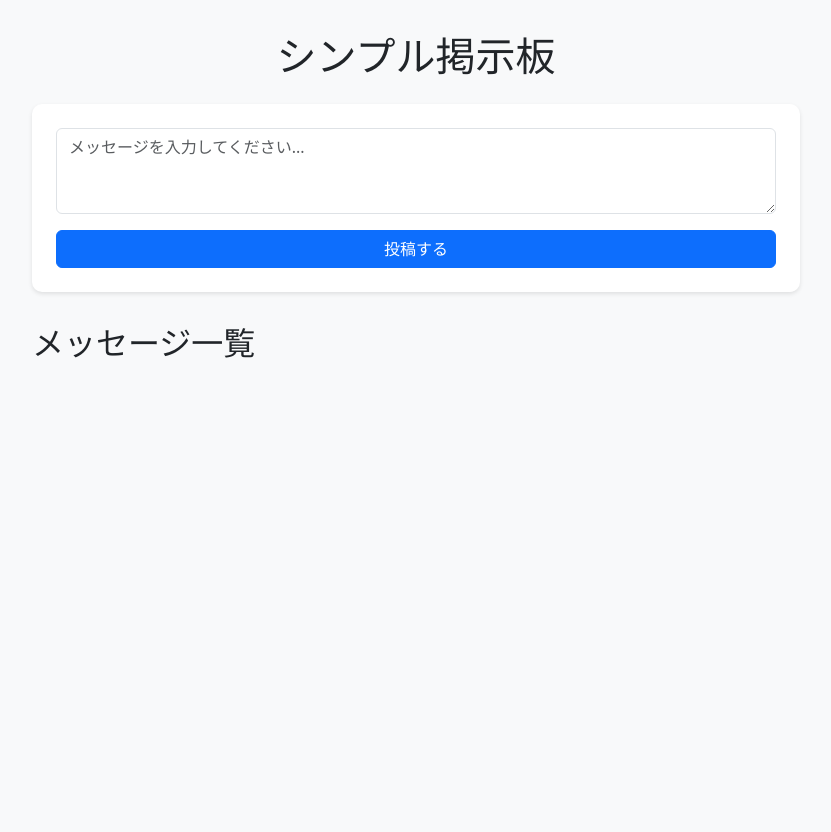
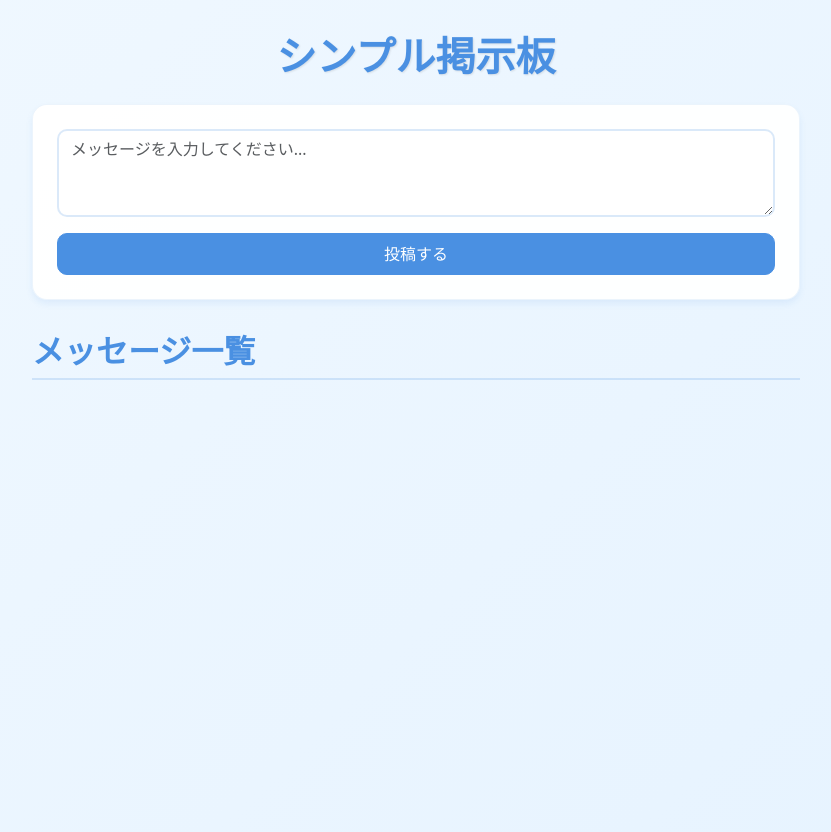
Before and after one commit to jn-nice2h/cicd, a PHP site: page / in a window 1280 px wide. Shown: the whole page, without its empty margins (224-1055 px from the left). Before the commit the page ends 358 px from the top, so only its background shows below. Run offline with PHP 8.4, Linux system fonts and the light colour scheme.

Commit message:
水色ベースのデザインに変更

```diff
--- a/index.php
+++ b/index.php
@@ -25,40 +25,78 @@ if ($_POST['message'] ?? false) {
     <!-- Bootstrap CSS -->
     <link href="https://cdn.jsdelivr.net/npm/bootstrap@5.3.0/dist/css/bootstrap.min.css" rel="stylesheet">
     <style>
-        * {
-            margin: 0;
-            padding: 0;
-            box-sizing: border-box;
+        :root {
+            --primary-blue: #4a90e2;
+            --light-blue: #f0f8ff;
+            --accent-blue: #2c7be5;
         }
-
         body {
-            background-color: #f8f9fa;
-            color: #212529;
+            background: linear-gradient(135deg, var(--light-blue) 0%, #e6f3ff 100%);
+            color: #2c3e50;
+            min-height: 100vh;
         }
         .message-board {
             max-width: 800px;
             margin: 2rem auto;
             padding: 0 1rem;
         }
+        .board-title {
+            color: var(--primary-blue);
+            font-weight: 600;
+            text-shadow: 1px 1px 2px rgba(0,0,0,0.1);
+        }
         .message-card {
-            background: white;
-            border-radius: 10px;
-            box-shadow: 0 2px 4px rgba(0,0,0,0.1);
-            padding: 1rem;
+            background: rgba(255, 255, 255, 0.9);
+            border-radius: 15px;
+            box-shadow: 0 4px 6px rgba(74, 144, 226, 0.1);
+            padding: 1.25rem;
             margin-bottom: 1rem;
+            border: 1px solid rgba(74, 144, 226, 0.1);
+            transition: transform 0.2s ease;
+        }
+        .message-card:hover {
+            transform: translateY(-2px);
+            box-shadow: 0 6px 12px rgba(74, 144, 226, 0.15);
         }
         .message-time {
-            color: #6c757d;
+            color: var(--primary-blue);
             font-size: 0.9rem;
+            font-weight: 500;
         }
         .form-container {
-            background: white;
-            border-radius: 10px;
-            box-shadow: 0 2px 4px rgba(0,0,0,0.1);
+            background: rgba(255, 255, 255, 0.95);
+            border-radius: 15px;
+            box-shadow: 0 4px 6px rgba(74, 144, 226, 0.1);
             padding: 1.5rem;
             margin-bottom: 2rem;
+            border: 1px solid rgba(74, 144, 226, 0.1);
+        }
+        .form-control {
+            border: 2px solid rgba(74, 144, 226, 0.2);
+            border-radius: 10px;
+            transition: all 0.3s ease;
+        }
+        .form-control:focus {
+            border-color: var(--primary-blue);
+            box-shadow: 0 0 0 0.2rem rgba(74, 144, 226, 0.25);
+        }
+        .btn-primary {
+            background-color: var(--primary-blue);
+            border-color: var(--primary-blue);
+            border-radius: 10px;
+            padding: 0.5rem 2rem;
+            font-weight: 500;
+            transition: all 0.3s ease;
+        }
+        .btn-primary:hover {
+            background-color: var(--accent-blue);
+            border-color: var(--accent-blue);
+            transform: translateY(-1px);
         }
         .success-message {
+            background-color: rgba(74, 144, 226, 0.1);
+            border: 1px solid rgba(74, 144, 226, 0.2);
+            color: var(--primary-blue);
             animation: fadeOut 3s forwards;
         }
         @keyframes fadeOut {
@@ -66,14 +104,21 @@ if ($_POST['message'] ?? false) {
             70% { opacity: 1; }
             100% { opacity: 0; }
         }
+        .section-title {
+            color: var(--primary-blue);
+            font-weight: 600;
+            margin-bottom: 1.5rem;
+            padding-bottom: 0.5rem;
+            border-bottom: 2px solid rgba(74, 144, 226, 0.2);
+        }
     </style>
 </head>
 <body>
     <div class="message-board">
-        <h1 class="text-center mb-4">シンプル掲示板</h1>
+        <h1 class="text-center mb-4 board-title">シンプル掲示板</h1>
 
         <?php if (isset($success)): ?>
-            <div class="alert alert-success success-message" role="alert">
+            <div class="alert success-message" role="alert">
                 メッセージを投稿しました！
             </div>
         <?php endif; ?>
@@ -93,7 +138,7 @@ if ($_POST['message'] ?? false) {
             </form>
         </div>
 
-        <h2 class="mb-3">メッセージ一覧</h2>
+        <h2 class="section-title">メッセージ一覧</h2>
         <?php foreach (array_reverse($messages) as $msg): ?>
             <?php
             $parts = explode(' - ', $msg, 2);
@@ -101,7 +146,7 @@ if ($_POST['message'] ?? false) {
             $content = $parts[1] ?? $msg;
             ?>
             <div class="message-card">
-                <div class="message-time mb-1"><?= $time ?></div>
+                <div class="message-time mb-2"><?= $time ?></div>
                 <div class="message-content"><?= $content ?></div>
             </div>
         <?php endforeach; ?>
```
